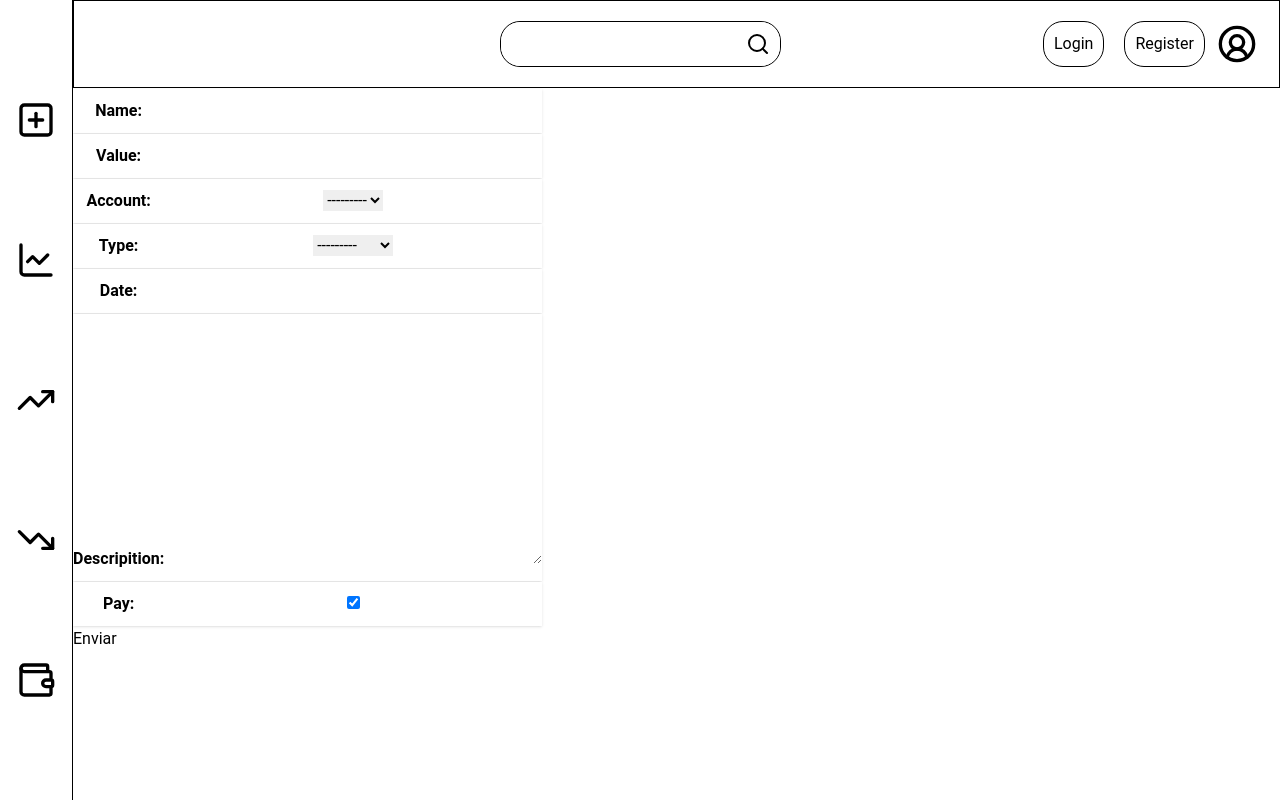
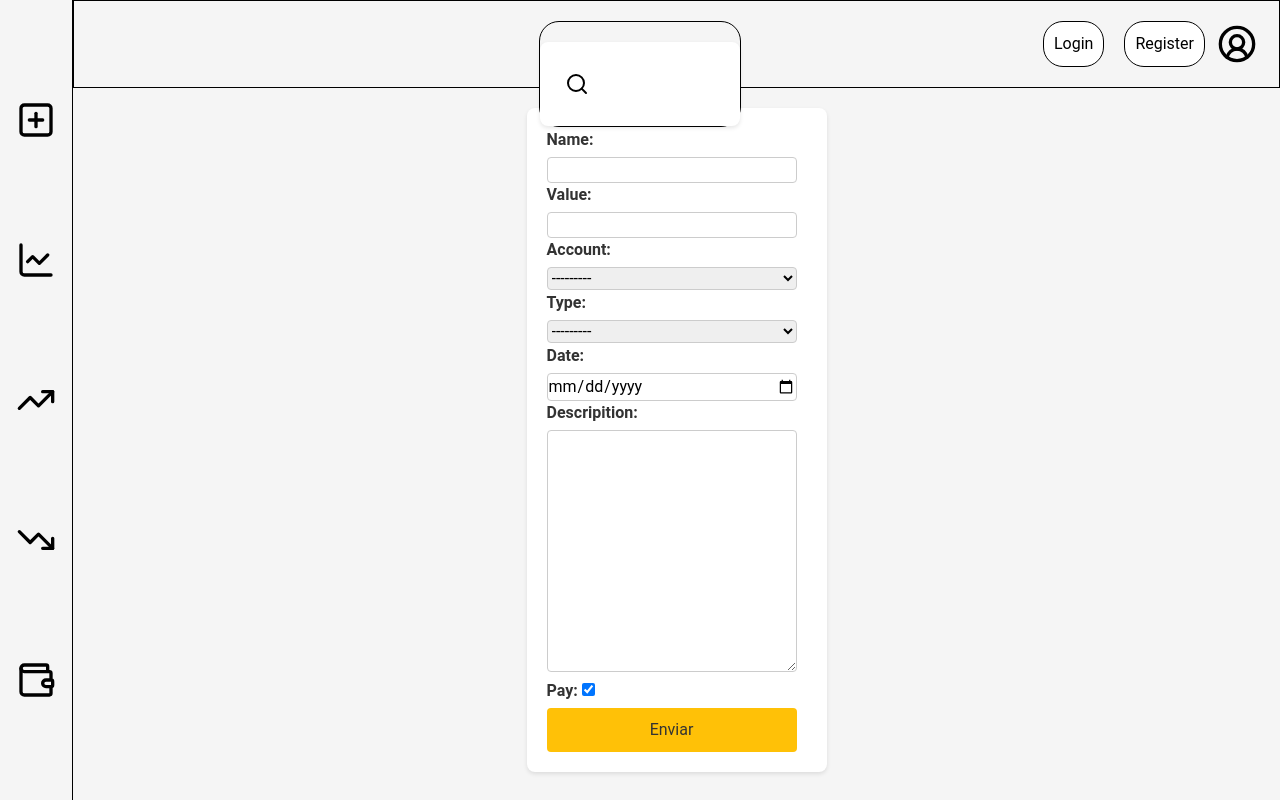
Before and after one commit to luigiPerkoski/MoreMoney, a Django app: page /new_extract in a window 1280 px wide. Run offline with Django 4.2, Linux system fonts and the light colour scheme; some libraries are stand-ins or nearby versions.

Commit message:
fim do dia

```diff
--- a/core/forms.py
+++ b/core/forms.py
@@ -11,8 +11,18 @@ class NewExtract(forms.ModelForm):
         model = Extract
         fields = ('name', 'value', 'account', 'type', 'date', 'descripition', 'pay')
 
+        widgets = {
+            'date': forms.DateInput(attrs={'type': 'date'}),
+        }
 
 class NewAccount(forms.ModelForm):
     class Meta:
         model = Account
-        fields = ('name', 'value', 'descripition', 'type', 'color')
+        fields = ('name', 'value', 'type', 'descripition')
+
+        widgets = {
+            'date': forms.DateInput(attrs={'type': 'date'})
+            }
+
+class SearchForm(forms.Form):
+    query = forms.CharField(max_length=100, label='Pesquisar')
--- a/core/urls.py
+++ b/core/urls.py
@@ -13,6 +13,6 @@ urlpatterns = [
     path('extract_forms', views.extract_forms, name='extract_forms'),
     path('new_account', views.new_account, name='new_account'),
     path('account_forms', views.accounts_forms, name='account_forms'),
-    #path('extract_forms/<account>', views.new_extract, name='account_forms'),
-    path('new_extract/<account>', views.new_extract_from_account, name='new_extract_from_account'),
+    path('new_extract/<account>', views.new_extract_from_account,name='new_extract_from_account'),
+    path('search/', views.search_view, name='search_view'),
 ]
--- a/core/views.py
+++ b/core/views.py
@@ -1,7 +1,6 @@
 from django.shortcuts import render, redirect, HttpResponse
 from .models import Extract, Money, Account
-from .forms import NewExtract, NewAccount
-from django import forms
+from .forms import NewExtract, NewAccount, SearchForm
 
 #! Minhas funções para mostrar as paginas aqui
 
@@ -58,7 +57,7 @@ def index(request):
 
 
     #//Return
-    context = {'extract_list': extract, 'money': round(money, 2), 'future_money': round(future_money, 2)}
+    context = {'extract_list': extract, 'money': round(money, 2), 'future_money': round(future_money, 2), 'len_extract_list':len(extract)}
     return render(request, 'pages/index.html', context=context)
 
 def accounts(request):
@@ -130,7 +129,11 @@ def new_extract(request):
     #*===============================================================
     forms = NewExtract()
 
-    context = {'forms': forms}
+    accounts = Account.objects.order_by('name')
+
+    context = {}
+
+    context = {'forms': forms, "contas": accounts}
 
     return render(request, 'pages/new_extract.html', context)
 
@@ -143,9 +146,10 @@ def extract_forms(request):
 
 def new_account(request):
     #*===============================================================
+    accounts = Account.objects.order_by('name')
     forms = NewAccount()
 
-    context = {"forms": forms}
+    context = {"contas": accounts, 'forms': forms}
 
     return render (request, 'pages/new_account.html', context )
 
@@ -166,3 +170,17 @@ def accounts_forms(request):
     if forms.is_valid():
         forms.save()
         return redirect(index)
+
+def search_view(request):
+    if request.method == 'POST':
+        form = SearchForm(request.POST)
+        if form.is_valid():
+            query = form.cleaned_data['query']
+            results = Extract.objects.filter(name=query)
+        else:
+            results = []
+    else:
+        form = SearchForm()
+        results = []
+
+    return render(request, 'search_results.html', {'form': form, 'results': results})
--- a/static/core/css/forms.css
+++ b/static/core/css/forms.css
@@ -0,0 +1,89 @@
+body {
+    font-family: Arial, sans-serif;
+    background-color: #f5f5f5;
+    text-align: center;
+    margin: 50px;
+}
+
+h1 {
+    color: #333;
+}
+
+form {
+    margin-top: 20px;
+    background-color: #fff;
+    border-radius: 8px;
+    padding: 20px;
+    display: inline-block;
+    box-shadow: 0 2px 4px rgba(0, 0, 0, 0.1);
+    text-align: left;
+    width: 300px;
+}
+label {
+    display: inline-flex;
+    margin-bottom: 5px;
+    color: #333;
+    font-weight: bold;
+}
+
+#id_pay {
+    display: inline-flex !important;
+}
+
+input, select {
+    width: 250px;
+    padding: 8px;
+    margin-bottom: 10px;
+    border: 1px solid #ccc;
+    border-radius: 4px;
+}
+
+input[type="radio"] {
+    width: 20px;
+    margin-right: 10px;
+}
+
+input[type="submit"] {
+    background-color: #ffc107;
+    color: #333;
+    border: none;
+    border-radius: 4px;
+    padding: 10px 20px;
+    cursor: pointer;
+    font-size: 16px;
+    width: 250px;
+}
+
+input[type="submit"]:hover {
+    background-color: #ffca28;
+    display: block;
+}
+
+.label{
+    display: flex;
+}
+
+.pay{
+    display: flex;
+}
+input#pago{
+    width: 16px;
+    margin: 5px auto auto auto;
+}
+
+textarea#id_descripition{
+    width: 250px;
+    border: 1px solid #ccc;
+    border-radius: 4px;
+}
+
+textarea#id_descripition{
+    width: 250px;
+    border: 1px solid #ccc;
+    border-radius: 4px;
+}
+
+input#id_pay{
+    display: flex;
+    width: fit-content;
+}
--- a/static/core/css/menu.css
+++ b/static/core/css/menu.css
@@ -131,3 +131,7 @@ bottom: 0px;
 box-shadow: 2px 2px 5px rgba(0,0,0,0.5); /* sombra preta com opacidade */
 pointer-events: none; /* evita que a sombra receba eventos do mouse */
 }
+form#search{
+    width: 200px;
+    align-items: end;
+}
--- a/templates/base/base.html
+++ b/templates/base/base.html
@@ -79,10 +79,13 @@
             <div class="search-container">
                 <div class="research">
                     <div class="search">
-                        <input type="text" name="profile" id="profile">
-                    <a href="#" class="button_reserch">
-                        <i data-lucide="search"></i>
-                    </a>
+                        <form action="{% url 'search_view' %}" method="post" id="search" >
+                            {% csrf_token %}
+                            {{ form }}
+                        <button type="submit" id="profile">
+                            <i data-lucide="search"></i>
+                        </button>
+                        </form>
                     </div>
                 </div>
             </div>
--- a/templates/pages/index.html
+++ b/templates/pages/index.html
@@ -24,13 +24,13 @@
             </p>
         </div>
     </div>
-    {% if extract_list == empty %}
+    {% if len_extract_list > 0%}
     <table class="w-[90%] m-auto spacing-y-5" id="teste">
         <thead>
             <tr class="bg-yellow-100 shadow-none text-yellow-950 capitalize">
                 <th class="border-y border-l border-solid border-yellow-400">Pay</th>
                 <th class="border-y border-solid border-yellow-400">Name</th>
-                <th class="border-y border-solid border-yellow-400">Type</th>''
+                <th class="border-y border-solid border-yellow-400">Type</th>
                 <th class="border-y border-solid border-yellow-400">Account</th>
                 <th class="border-y border-solid border-yellow-400">date</th>
                 <th class="border-y border-r border-solid border-yellow-400">value</th>
--- a/templates/pages/new_extract.html
+++ b/templates/pages/new_extract.html
@@ -2,16 +2,14 @@
 
 {% load static %}
 
-{% block title %}Accounts{% endblock title %}
+{% block title %}Extrato{% endblock title %}
 
 {% block style %}<link rel="stylesheet" href="{%static 'core/css/forms.css'%}">{% endblock style %}
 
 {% block content %}
-    <form action="{% url 'extract_forms' %}" method="POST">{% csrf_token%}
-        <table>
-            {{forms.as_table}}
-        </table>
-
-        <button type="submit">Enviar</button>
-    </form>
+<form action="{% url 'extract_forms' %}" method="post">
+    {% csrf_token%}
+    {{forms}}
+    <input type="submit" value="Enviar">
+</form>
 {% endblock content %}
```
Also changed, not shown: static/core/JS/base.js (added, +82 -0 lines), templates/pages/accounts.html (+5 -3 lines), templates/pages/new_account.html (+8 -8 lines), templates/pages/search_results.html (added, +17 -0 lines).
